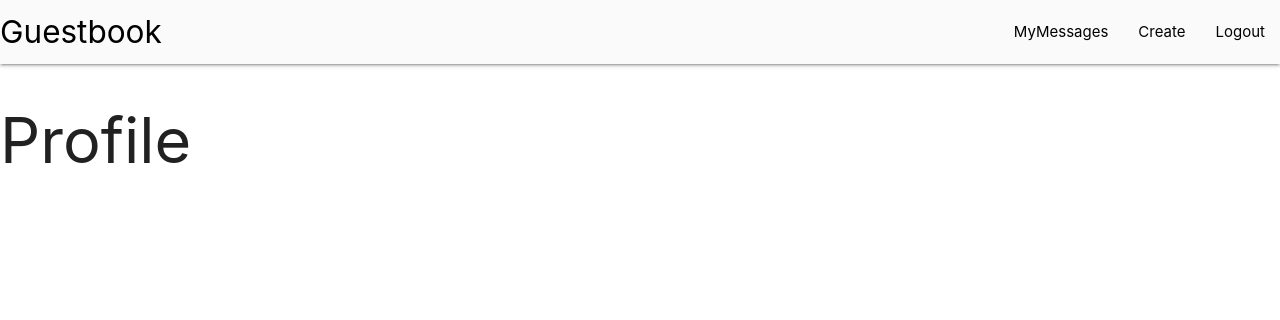
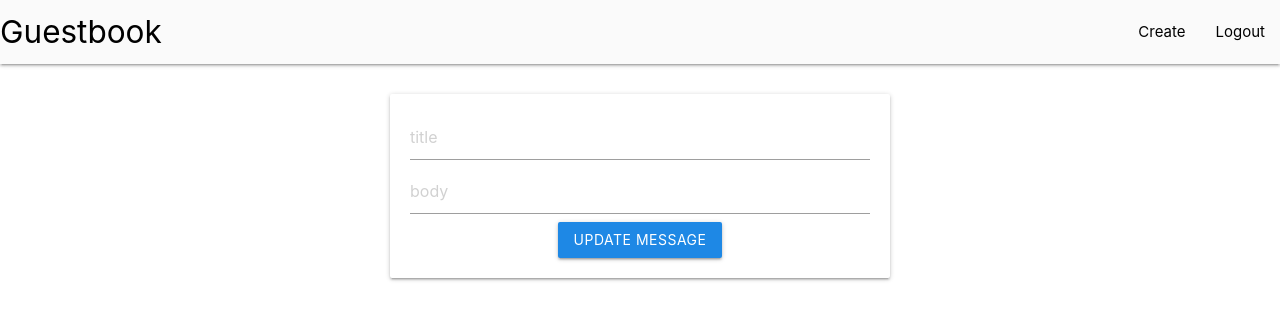
Before and after one commit to ahmyasser/Guestbook-frontend, a React (Create React App) app: page /profile in a window 1280 px wide. Shown: the top 320 px of the page. Built offline with nearby package versions, Linux system fonts and the light colour scheme; sample sign-in values are in the browser's storage.

Commit message:
fixed reply

```diff
--- a/package.json
+++ b/package.json
@@ -2,7 +2,7 @@
   "name": "client",
   "version": "0.1.0",
   "private": true,
-  "proxy":"http://localhost:8000/",
+  "proxy": "http://localhost:8000/",
   "dependencies": {
     "@testing-library/jest-dom": "^4.2.4",
     "@testing-library/react": "^9.3.2",
@@ -11,7 +11,8 @@
     "react": "^16.13.1",
     "react-dom": "^16.13.1",
     "react-router-dom": "^5.2.0",
-    "react-scripts": "3.4.3"
+    "react-scripts": "3.4.3",
+    "reactjs-popup": "^2.0.3"
   },
   "scripts": {
     "start": "react-scripts start",
--- a/src/App.js
+++ b/src/App.js
@@ -1,33 +1,34 @@
-import React,{useEffect,createContext,useReducer,useContext} from 'react';
-import NavBar from './components/Navbar'
-import "./App.css"
-import {BrowserRouter,Route,Switch,useHistory} from 'react-router-dom'
-import Home from './components/screens/Home'
-import Login from './components/screens/Login'
-import Signup from './components/screens/Signup'
-import NewMessage from './components/screens/NewMessage'
-import {reducer,initialState} from './reducers/userReducer'
-import Profile from './components/screens/Profile'
+import React,{useEffect,createContext,useReducer,useContext, useState} from 'react';
+import NavBar from './components/Navbar';
+import "./App.css";
+import {BrowserRouter,Route,Switch,useHistory} from 'react-router-dom';
+import Home from './components/screens/Home';
+import Login from './components/screens/Login';
+import Signup from './components/screens/Signup';
+import NewMessage from './components/screens/NewMessage';
+import {reducer,initialState} from './reducers/userReducer';
+import Profile from './components/screens/Profile';
 
-export const UserContext = createContext()
-
+export const UserContext = createContext();
 
 const Routing = ()=>{
   const history = useHistory()
   const {dispatch} = useContext(UserContext)
+const [message,setMessage] = useState({});
+
   useEffect(()=>{
     const user = JSON.parse(localStorage.getItem("user"))
     if(user){
       dispatch({type:"USER",payload:user})
     }else{
-      if(!history.location.pathname.startsWith('/reset'))
-           history.push('/login')
+       history.push('/login')
     }
-  },[]);
+  },[dispatch,history]);
+
   return(
     <Switch>
       <Route exact path="/" >
-      <Home />
+      <Home passMessage={setMessage}/>
       </Route>
       <Route path="/login">
         <Login />
@@ -35,7 +36,7 @@ const Routing = ()=>{
       <Route path="/signup">
         <Signup />
       </Route>
-      <Route exact path="/profile">
+      <Route message={message} exact path="/profile">
         <Profile />
       </Route>
       <Route path="/new-message">
@@ -52,7 +53,6 @@ function App() {
     <BrowserRouter>
       <NavBar />
       <Routing />
-
     </BrowserRouter>
     </UserContext.Provider>
   );
--- a/src/components/Navbar.js
+++ b/src/components/Navbar.js
@@ -7,9 +7,8 @@ const Navbar = ()=>{
    const renderList = ()=>{
     if(state){
         return [
-          <li  key="1"><Link  to="/profile">MyMessages</Link></li>,
-          <li  key="2"><Link to="/new-message">Create</Link></li>,
-          <li  key="5">
+          <li  key="1"><Link to="/new-message">Create</Link></li>,
+          <li  key="2">
           <Link to="/login"
          onClick={()=>{
            localStorage.clear()
--- a/src/components/screens/Home.js
+++ b/src/components/screens/Home.js
@@ -1,10 +1,46 @@
 import React,{useState, useEffect, useContext} from 'react';
 import {UserContext} from '../../App'
-import { Link } from 'react-router-dom';
+import M from 'materialize-css';
+import Message from './Message';
 const Home = ()=>{
     const [data,setData] = useState([]);
-    const [messageReply,setReply] = useState("")
-    const {state} = useContext(UserContext)
+    const {state} = useContext(UserContext);
+    const [title,setTitle] = useState("")
+    const [body,setBody] = useState("")
+    const updateMessage=(message)=>{
+
+    fetch(`/post/${message._id}`,{
+        method:"put",
+            headers:{
+                "Content-Type":"application/json",
+                "Authorization":"Bearer "+localStorage.getItem("jwt")
+            },
+            body:JSON.stringify({
+                title,
+                body
+            })
+        }).then(res=>res.json())
+    .then(result=>{
+       if(result.error){
+          M.toast({html: result.error,classes:"#c62828 red darken-3"})
+       }
+       else{
+           M.toast({html:"Updated Successfully",classes:"#43a047 green darken-1"});
+           const newData = data.map(item=>{
+            if(item._id===result._id){
+                return result
+            }else{
+                return item
+            }
+         })
+        setData(newData);
+        }
+    }).catch(err=>{
+        console.log(err)
+    })
+
+}
+
     useEffect(()=>{
        fetch('/posts',{
            headers:{
@@ -16,32 +52,6 @@ const Home = ()=>{
        })
     },[]);
 
-    const reply = (text,postId)=>{
-    fetch('/reply',{
-        method:"put",
-            headers:{
-                "Content-Type":"application/json",
-                "Authorization":"Bearer "+localStorage.getItem("jwt")
-            },
-            body:JSON.stringify({
-                postId,
-                text
-            })
-        }).then(res=>res.json())
-        .then(result=>{
-            console.log(result)
-            const newData = data.map(item=>{
-              if(item._id===result._id){
-                  return result
-              }else{
-                  return item
-              }
-           })
-          setData(newData)
-        }).catch(err=>{
-            console.log(err)
-        })
-  }
   const deleteMessage = (messageid)=>{
     fetch(`/post/${messageid}`,{
         method:"delete",
@@ -50,46 +60,19 @@ const Home = ()=>{
         }
     }).then(res=>res.json())
     .then(result=>{
-        console.log(result)
         const newData = data.filter(item=>{
             return item._id !== result._id
         })
         setData(newData)
     })
 }
-
     return(
 <div className="home">
 {
     data.map(item=>{
         return(
-<div className="card home-card" key={item._id}>
-<h5 style={{padding:"5px"}}><Link to={item.postedBy._id !== state._id?"/profile/"+item.postedBy._id :"/profile"  }>{item.postedBy.name}</Link> {item.postedBy._id === state._id
-    &&<Link to='/'> <i className="material-icons" style={{
-        float:"right"
-    }}
-    onClick={()=>deleteMessage(item._id)}>delete</i></Link>}
-    </h5>
-<h5>{item.postedBy.name}</h5>
-<div className="message">
-<h4>{item.title}</h4>
-<p>{item.body}</p>
-<form className="row" onSubmit={(e)=>{
-    e.preventDefault()
-    reply(messageReply,item._id)
-}}>
-<input value={messageReply} onChange={(e)=>setReply(e.target.value)} className="col s10" type="text" placeholder="send a reply...."/>
-<Link onClick={()=>reply(messageReply,item._id)} to="/"><i className="material-icons col s2">send</i></Link>
-</form>
-{
-    item.replys.map(record=>{
-        return(
-        <h6 key={record._id}><span style={{fontWeight:"500"}}>{record.postedBy.name}</span> {record.text}</h6>
-        )
-    })
-}
-</div>
-</div>)})}
+<Message item={item} updateMessage={updateMessage} deleteMessage={deleteMessage}  state={state}    setBody={setBody}  setTitle={setTitle} title={title} body={body} data={data} setData={setData}  key={item._id}/>
+        )})}
 </div>
 );
 }
--- /dev/null
+++ b/src/components/screens/Message.js
@@ -0,0 +1,107 @@
+import React,{useState} from 'react';
+import { Link } from 'react-router-dom';
+import Popup from 'reactjs-popup';
+
+const Message = ({item,updateMessage, deleteMessage, state, setBody,setTitle,title,body,data,setData})=>{
+    const [messageReply,setReply] = useState("");
+    const reply = (text,postId)=>{
+        fetch('/reply',{
+            method:"put",
+                headers:{
+                    "Content-Type":"application/json",
+                    "Authorization":"Bearer "+localStorage.getItem("jwt")
+                },
+                body:JSON.stringify({
+                    postId,
+                    text
+                })
+            }).then(res=>res.json())
+            .then(result=>{
+                const newData = data.map(item=>{
+                  if(item._id===result._id){
+                      return result
+                  }else{
+                      return item
+                  }
+               })
+              setData(newData)
+            }).catch(err=>{
+                console.log(err)
+            })
+      }
+
+
+    return(
+
+<div className="card home-card">
+<h5 style={{padding:"5px", float:"right"}}> {item.postedBy._id === state._id
+    &&<Link to='/'> <i className="material-icons"
+    onClick={()=>deleteMessage(item._id)}>delete</i></Link>}
+    </h5>
+<h5 style={{padding:"5px", float:"right"}}> {item.postedBy._id === state._id
+    && <Popup trigger={<Link to="/"><i className="material-icons"
+    >edit</i></Link> }>
+    {close => (
+    <div className="card input-filed"
+       style={{
+           margin:"30px auto",
+           maxWidth:"500px",
+           padding:"20px",
+           textAlign:"center"
+       }}>
+           <input
+           type="text"
+            placeholder={item.title}
+            value={title}
+            onChange={(e)=>setTitle(e.target.value)}
+            />
+           <input
+            type="text"
+            placeholder={item.body}
+            value={body}
+            onChange={(e)=>setBody(e.target.value)}
+             />
+            <button className="btn waves-effect waves-light #64b5f6 blue darken-1"
+            onClick={()=>{updateMessage(item);
+                setTitle('');
+                setBody('');
+                close();
+            }
+
+            }
+            >
+                Update Message
+            </button>
+
+       </div>
+    )}
+    </Popup>
+
+}
+    </h5>
+
+<h5>{item.postedBy.name}</h5>
+<div className="message">
+<h4>{item.title}</h4>
+<p>{item.body}</p>
+<form className="row" onSubmit={(e)=>{
+    e.preventDefault();
+    reply(messageReply,item._id);
+    setReply('');
+}}>
+<input value={messageReply} onChange={(e)=>setReply(e.target.value)} className="col s10" type="text" placeholder="send a reply...."/>
+<Link onClick={()=>{reply(messageReply,item._id); setReply('');}} to="/"><i className="material-icons col s2">send</i></Link>
+</form>
+{
+    item.replys.map(record=>{
+        return(
+        <h6 key={record._id}><span style={{fontWeight:"500"}}>{record.postedBy.name}</span> {record.text}</h6>
+        )
+    })
+}
+</div>
+</div>
+        );
+
+}
+export default Message;
--- a/src/components/screens/Profile.js
+++ b/src/components/screens/Profile.js
@@ -1,9 +1,65 @@
-import React from 'react';
+import React ,{useState}  from 'react';
+//import M from 'materialize-css'
+//import {useHistory} from 'react-router-dom'
 
-const Profile = ()=>{
-    return(
-<h1>Profile</h1>
-    );
+const Profile = ()=> {
+  //  const history = useHistory()
+    const [title,setTitle] = useState("")
+    const [body,setBody] = useState("")
+    const updateMessage=()=>{
+
+/*    fetch(`/post/${message._id}`,{
+        method:"put",
+            headers:{
+                "Content-Type":"application/json",
+                "Authorization":"Bearer "+localStorage.getItem("jwt")
+            },
+            body:JSON.stringify({
+                title,
+                body
+            })
+        }).then(res=>res.json())
+    .then(data=>{
+       if(data.error){
+          M.toast({html: data.error,classes:"#c62828 red darken-3"})
+       }
+       else{
+           M.toast({html:"Updated Successfully",classes:"#43a047 green darken-1"})
+           history.push('/')
+       }
+    }).catch(err=>{
+        console.log(err)
+    })
+*/
 }
 
+return(
+       <div className="card input-filed"
+       style={{
+           margin:"30px auto",
+           maxWidth:"500px",
+           padding:"20px",
+           textAlign:"center"
+       }}>
+           <input
+           type="text"
+            placeholder="title"
+            value={title}
+            onChange={(e)=>setTitle(e.target.value)}
+            />
+           <input
+            type="text"
+            placeholder="body"
+            value={body}
+            onChange={(e)=>setBody(e.target.value)}
+             />
+            <button className="btn waves-effect waves-light #64b5f6 blue darken-1"
+            onClick={()=>updateMessage()}
+            >
+                Update Message
+            </button>
+
+       </div>
+   )
+    }
 export default Profile;
--- a/src/reducers/userReducer.js
+++ b/src/reducers/userReducer.js
@@ -7,6 +7,9 @@ export const reducer = (state,action)=>{
     if(action.type==="CLEAR"){
         return null
     }
+    if(action.type==="message"){
+        return action.payload
+    }
 
     return state
 }
```
Also changed, not shown: 1 other file (tests, documents, lock files or other folders).
